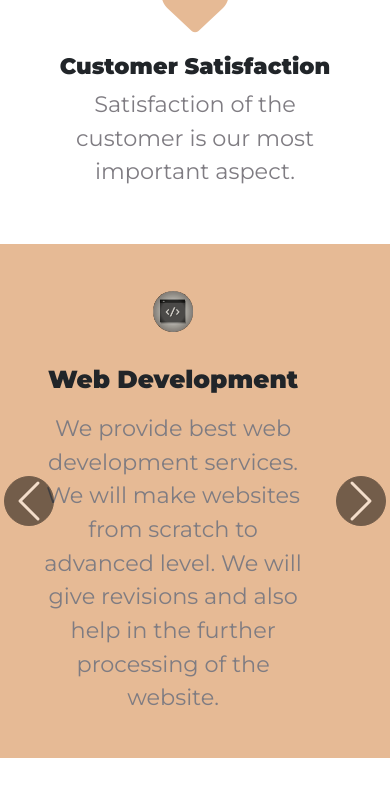
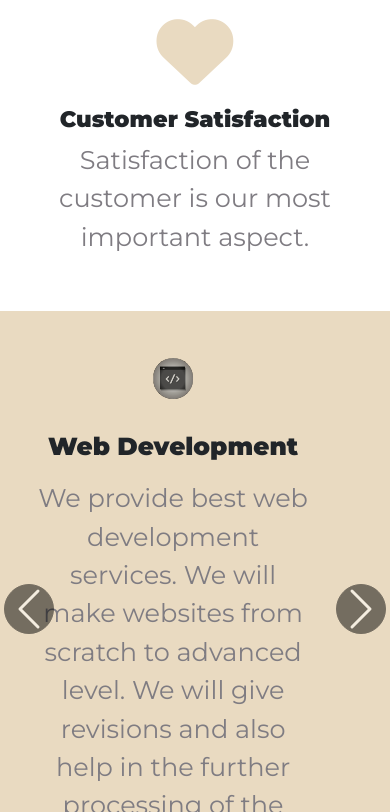
Before and after one commit to Harshitha-Killi/WEBLANCE, a plain HTML site: page index.html in a window 390 px wide. Shown: the part 1188-2000 px from the top of the page. Drawn offline with nearby package versions, Linux system fonts and the light colour scheme.

Commit message:
Update styles.css

```diff
--- a/styles.css
+++ b/styles.css
@@ -6,13 +6,13 @@ body{
 }
 
 @media(max-width:1080px){
- body{font-size: 1.4rem;
+ body{font-size: 1.6rem;
    }
 }
 
 @media (max-width:600px){
 .heading{
-    font-size:1.6rem;
+    font-size:1.8rem;
     }
   }
 /********************* Title section **************************/
@@ -39,12 +39,12 @@ body{
 /*Sections*/
 
 .coloured-section{
-   background-color:  #FAF6E9;
+   background-color:  #ECE8D9;
 }
 
-@media (max-width:600px){
+@media (max-width:1080px){
   .coloured-section{
-     background-color:  #E6BA95;
+    background-color:  #E9DAC1;
   }
 
   }
@@ -100,6 +100,7 @@ width:95%;
 @media(max-width:1080px){
   .main{
     width:80%;
+    text-align: center;
   }
 }
 
@@ -134,9 +135,9 @@ p{
   margin-bottom: 1rem;
 }
 
-@media (max-width:600px){
+@media (max-width:1080px){
 .icon{
-    color:  #E6BA95;
+    color:  #E9DAC1;
   }
 
 }
@@ -188,9 +189,9 @@ p{
   background-color: #ECE8D9;
 }
 
-@media (max-width:600px){
+@media (max-width:1080px){
   .card-header{
-    background-color: #E6BA95;
+    background-color: #E9DAC1;
   }
 
 }
```
